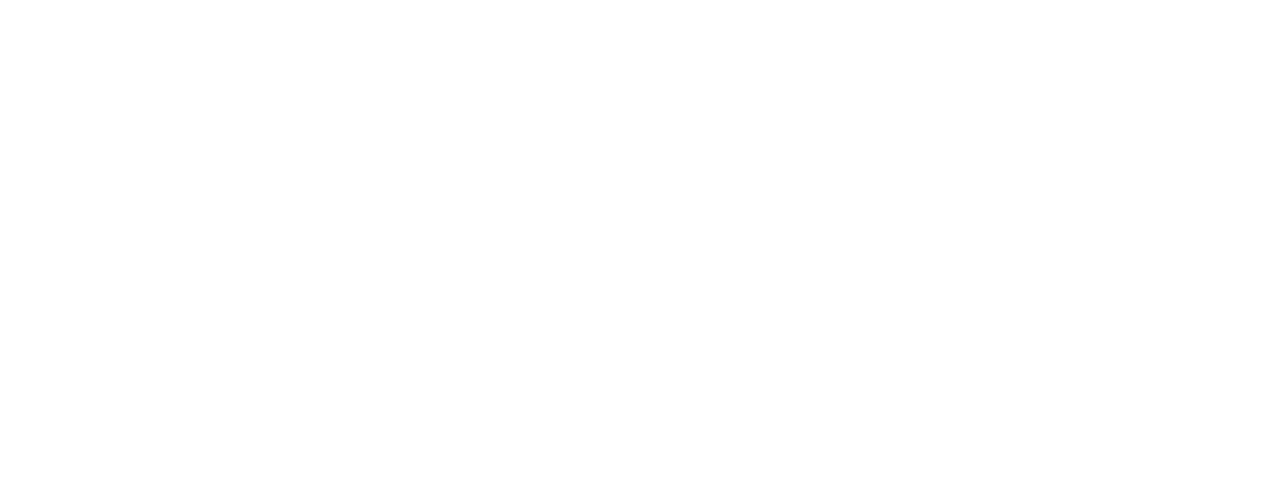
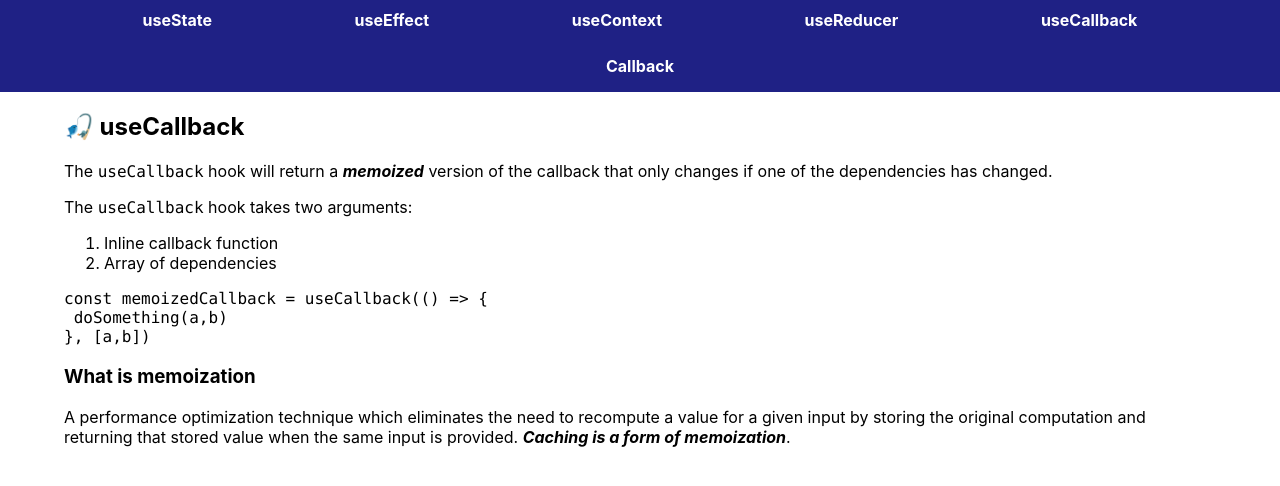
Before and after one commit to RicardoSerrano19/react-hooks-api, a React (Vite) app: page /callback in a window 1280 px wide. Before the commit this address had no page. Shown: the top 486 px of the page. Built offline with nearby package versions, Linux system fonts and the light colour scheme.

Commit message:
feat: Add Callback menu

```diff
--- a/src/App.jsx
+++ b/src/App.jsx
@@ -4,6 +4,7 @@
 import MenuEffect from './exercise/MenuEffect'
 import MenuContext from './exercise/MenuContext'
 import MenuReducer from './exercise/MenuReducer'
+import MenuCallback from './exercise/MenuCallback'
 import StateString from './exercise/useState/stateString'
 import StateBoolean from './exercise/useState/stateBoolean'
 import StateObject from './exercise/useState/stateObject'
@@ -18,6 +19,7 @@
 import ContextTheme from './exercise/useContext/contextTheme'
 import ReducerCounter from './exercise/useReducer/reducerCounter'
 import ReducerFetch from './exercise/useReducer/reducerFetch'
+import CallbackApp from './exercise/useCallback/callbackApp'
 
 import './App.css'
 
@@ -49,6 +51,9 @@
                         <Route path='reducerCounter' element={<ReducerCounter />}/>
                         <Route path='reducerFetch' element={<ReducerFetch />}/>
                     </Route>
+                    <Route path='callback' element={<MenuCallback />}>
+                        <Route path='callbackApp' element={<CallbackApp />}/>
+                    </Route>
                 </Route>
             </Routes>
         </BrowserRouter>
--- a/src/exercise/Menu.jsx
+++ b/src/exercise/Menu.jsx
@@ -10,6 +10,7 @@
             <Link to='effect'>useEffect</Link>
             <Link to='context'>useContext</Link>
             <Link to='reducer'>useReducer</Link>
+            <Link to='callback'>useCallback</Link>
         </div>
         <Outlet />
         </>
--- /dev/null
+++ b/src/exercise/MenuCallback.jsx
@@ -0,0 +1,33 @@
+
+import {Link, Outlet} from 'react-router-dom'
+import ReactMarkdown from 'react-markdown'
+import {useEffect, useState} from 'react'
+import { useReadFile } from '../hooks/useReadFile'
+import '../App.css'
+
+const NavBar = () => {
+    return (
+        <>
+        <div className='navbar'>
+            <Link to='callbackApp'>Callback</Link>
+        </div>
+        <Outlet />
+        </>
+    )
+}
+
+
+const MenuCallback = () => {
+    const markdown = useReadFile('CALLBACK.md')
+
+    return(
+        <>
+            <NavBar />
+            <div className='center'>
+                <ReactMarkdown className='w-90' children={markdown}/>
+            </div>
+        </>
+    )
+}
+
+export default MenuCallback;
```
